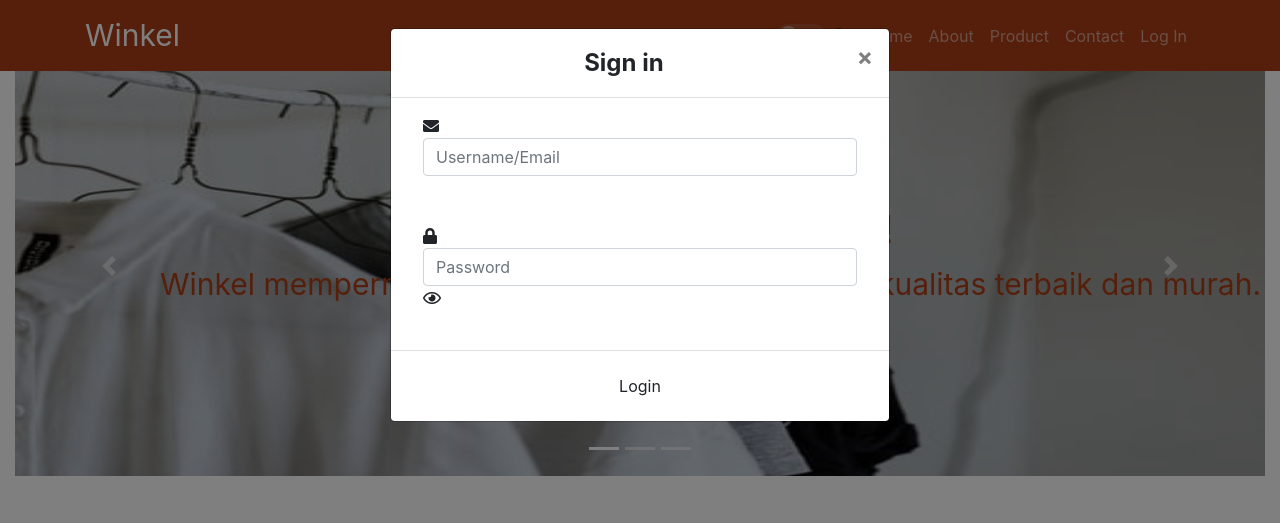
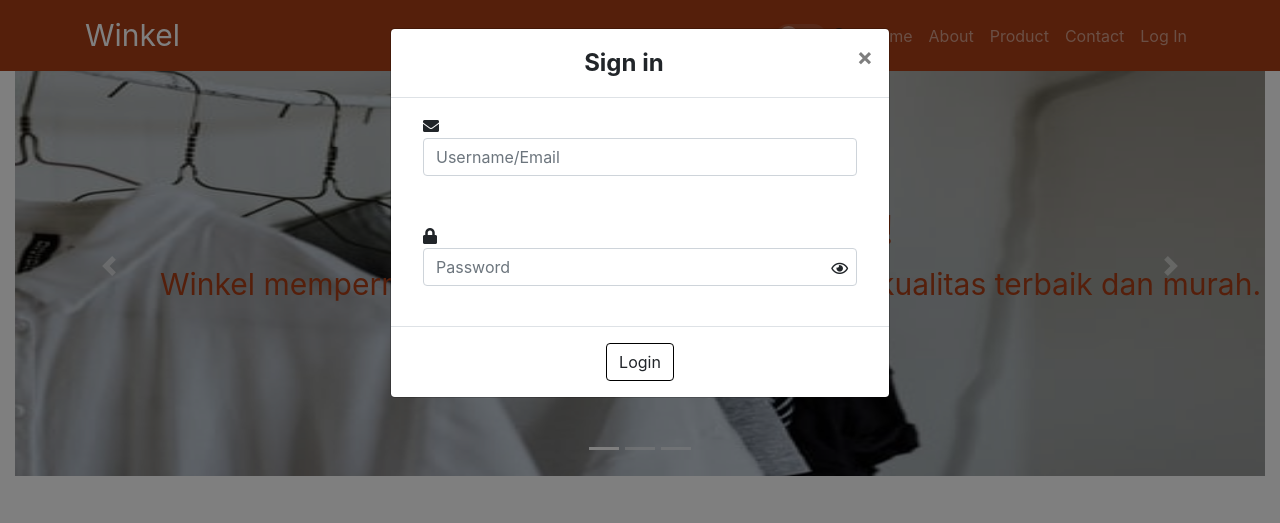
Before and after one commit to fazriegi/Fazri1.github.io, a plain HTML site: page index.html in a window 1280 px wide. Both pictures are taken after a click on the link "Log In". Shown: the top 523 px of the page. Drawn offline with nearby package versions, Linux system fonts and the light colour scheme.

Commit message:
landing page

```diff
--- a/css/business-frontpage.css
+++ b/css/business-frontpage.css
@@ -284,3 +284,14 @@ hr:after {
 .book {
   padding-top: 55px;
 }
+.eye span {
+  font-size: 15px;
+  position: absolute;
+  bottom: 46px;
+  right: 25px;
+  cursor: pointer;
+}
+
+.modal-footer .btn {
+  border: 1px solid #000000;
+}
```
